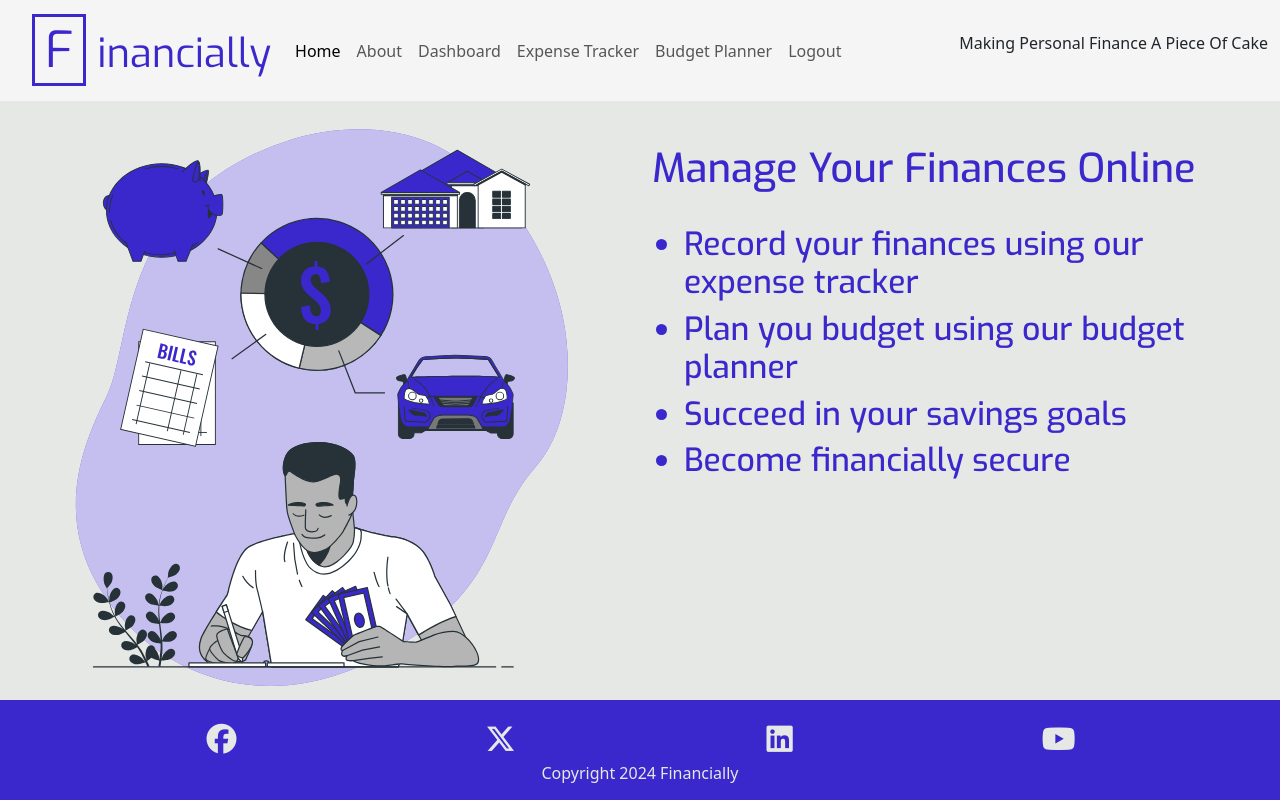
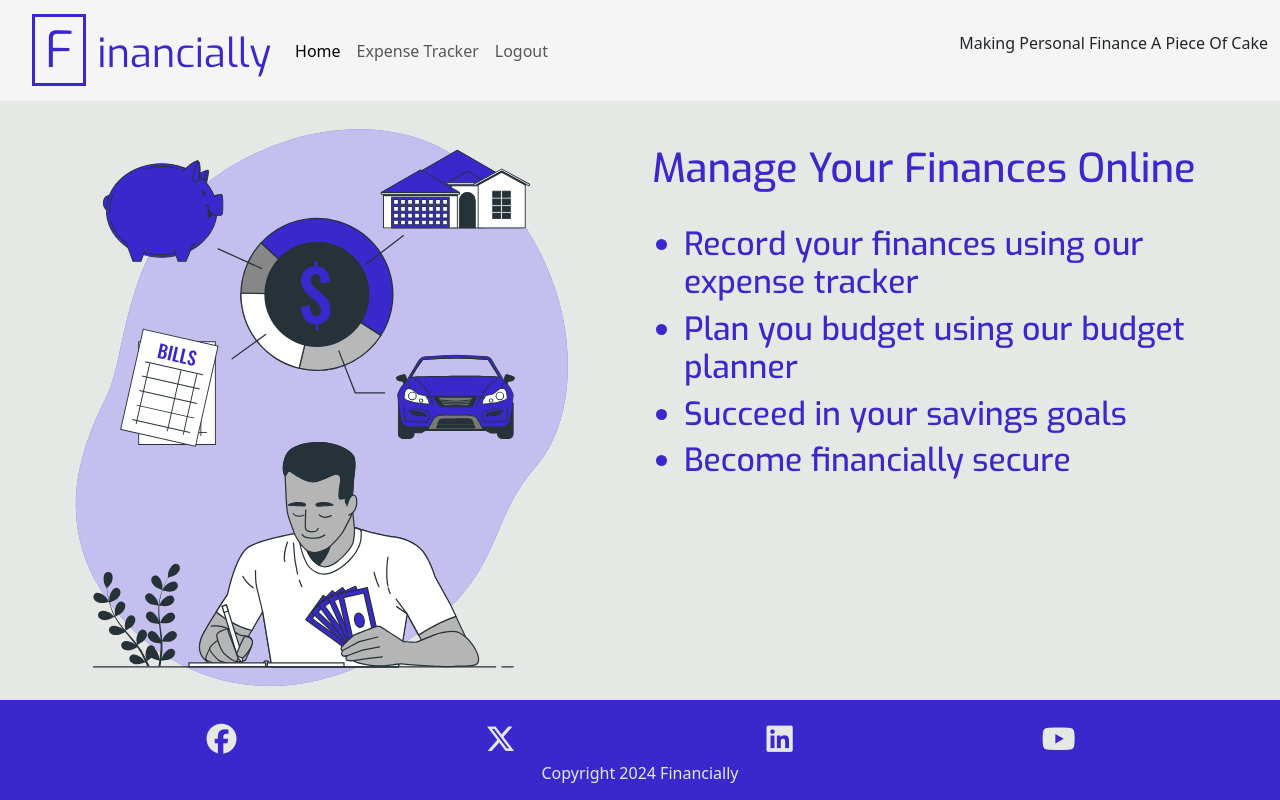
Before and after one commit to ErfanNajimi/ci-capstone-project, a Django app: page / in a window 1280 px wide. Run offline with Django 4.2, Linux system fonts and the light colour scheme; the visitor is signed in with stand-in values (Sample User, id 1); some libraries are stand-ins or nearby versions.

Commit message:
Remove about, dashboard, and budget planner links from navbar

```diff
--- a/templates/base.html
+++ b/templates/base.html
@@ -33,18 +33,9 @@
                     <li class="nav-item">
                         <a class="nav-link {% if request.path == home_url %}active{% endif %}" aria-current="page" href="{% url 'home' %}">Home</a>
                     </li>
-                    <li class="nav-item">
-                        <a class="nav-link" href="#">About</a>
-                    </li>
                     {% if user.is_authenticated %}
                     <li class="nav-item">
-                        <a class="nav-link {% if request.path == logout_url %}active{% endif %}" aria-current="page" href="{% url 'account_logout' %}">Dashboard</a>
-                    </li>
-                    <li class="nav-item">
                         <a class="nav-link {% if request.path == tracker_url %}active{% endif %}" aria-current="page" href="{% url 'tracker' %}">Expense Tracker</a>
-                    </li>
-                    <li class="nav-item">
-                        <a class="nav-link {% if request.path == logout_url %}active{% endif %}" aria-current="page" href="{% url 'account_logout' %}">Budget Planner</a>
                     </li>
                     <li class="nav-item">
                         <a class="nav-link {% if request.path == logout_url %}active{% endif %}" aria-current="page" href="{% url 'account_logout' %}">Logout</a>
```
